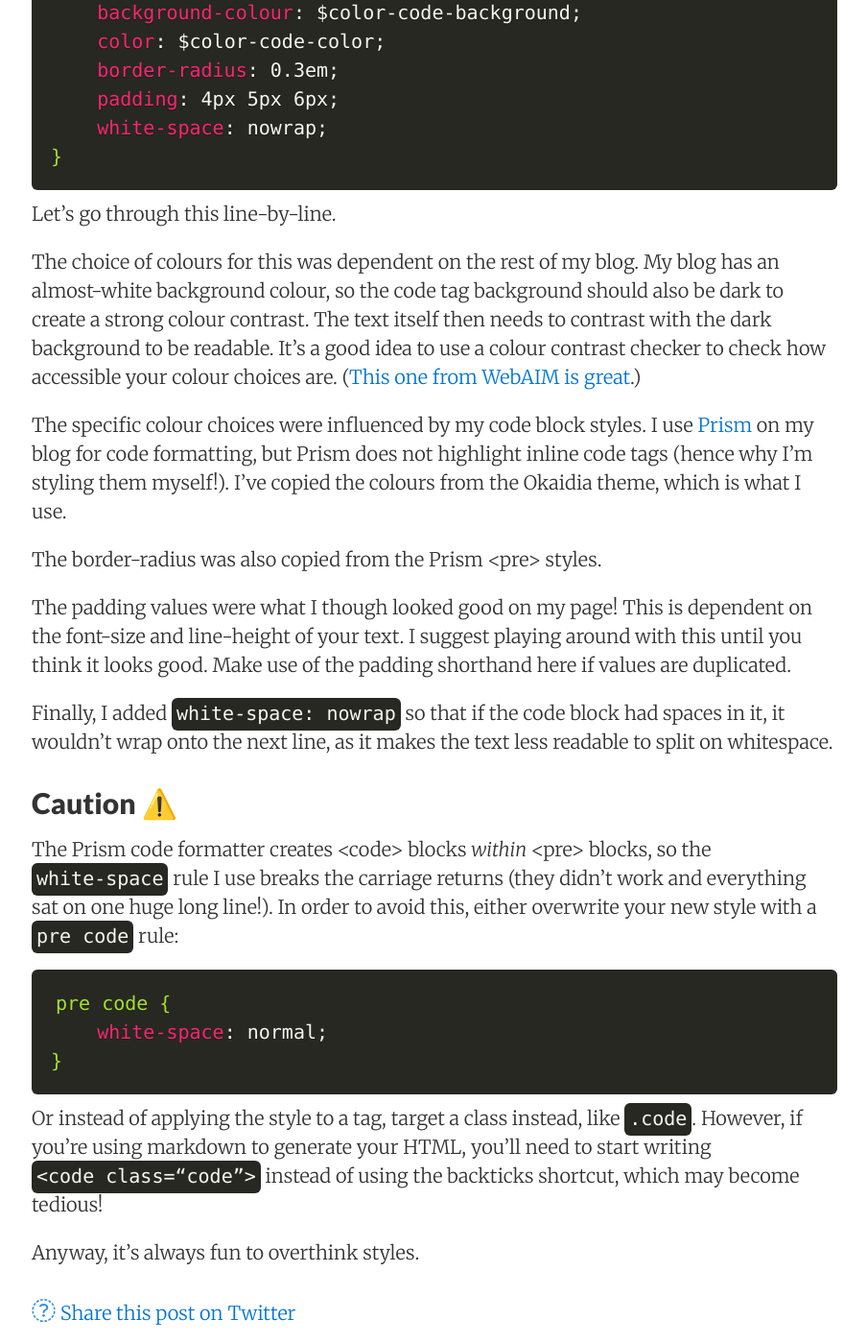
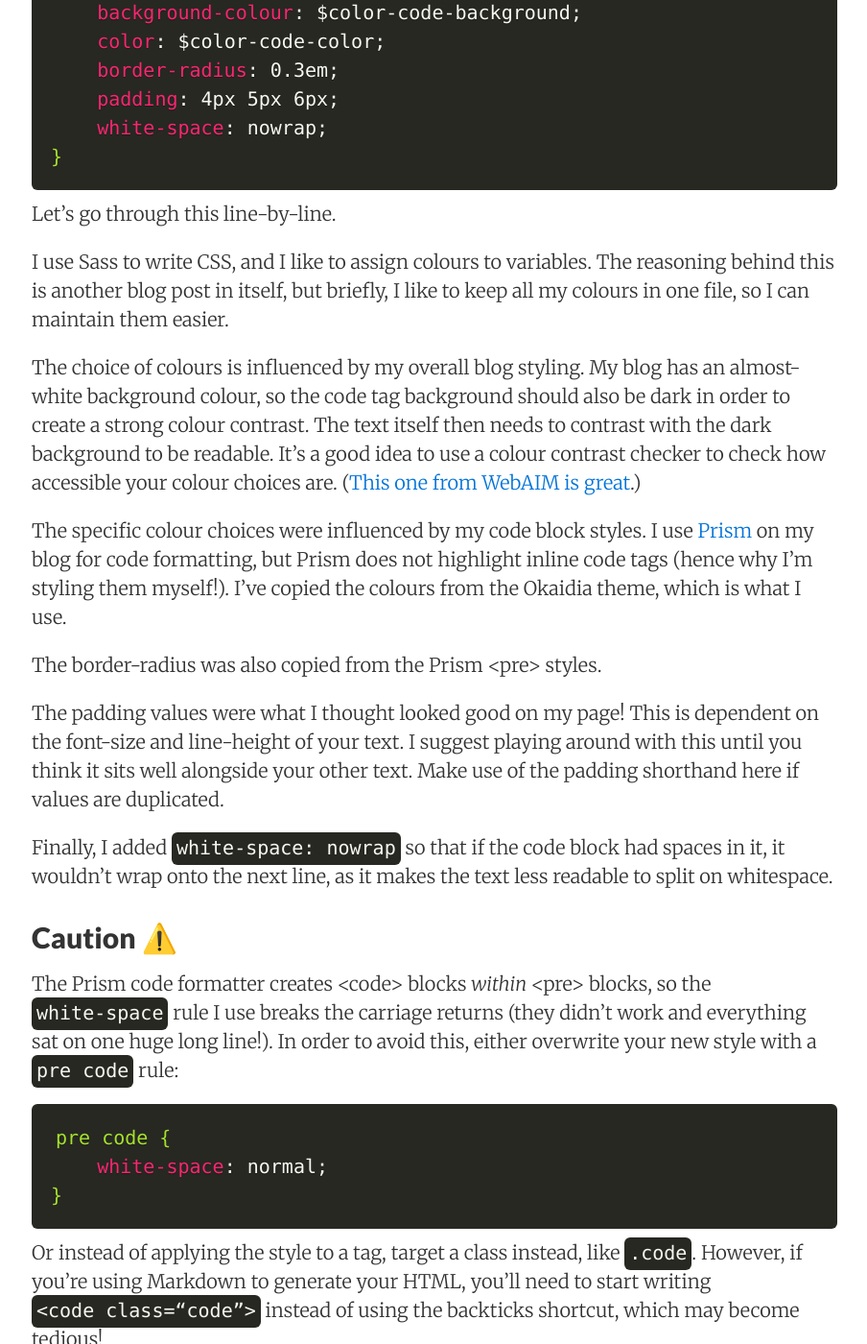
Before and after one commit to claire-codes/blog-com, a Jekyll site: the page built from _posts/2018-03-16-styling-inline-code-tags.markdown, in a window 1280 px wide and 1400 px high, scrolled down 1367 px. Shown: the whole window at 96% size, without its empty margins (187-1091 px from the left). Built offline with Jekyll 4.4.1, drawn with Linux system fonts in a browser that asks for light colours; nearby versions of some CDN libraries; comment, search, counter and statistics services are not loaded; some of the changed text lies outside the part shown.

Commit message:
:no_mobile_phones: Fix all the typos and stuff straight away

````diff
--- a/_posts/2018-03-16-styling-inline-code-tags.markdown
+++ b/_posts/2018-03-16-styling-inline-code-tags.markdown
@@ -11,7 +11,7 @@
 - sass
 ---
 
-I like writing tech-related blog posts (you’re reading one right now!). My posts often contain the &lt;code&gt; tag as I illustrate code examples. The default browser styles for this tag can be pretty dull, with just the system monospace font and a beige background colour. I've added my own custom style to this tag. This is a step-by-step explanation of it, as I'd rather do that than watch some drivel in Netflix today.
+I like writing tech-related blog posts (you’re reading one right now!). My posts often contain the &lt;code&gt; tag to illustrate code examples. The default browser styles for this tag can be pretty dull, with just the system monospace font and a beige background colour. I've added my own custom style to this tag. This is a step-by-step explanation of it, as I'd rather do that than watch some drivel in Netflix today.
 
 ## What does the code tag do?
 
@@ -50,13 +50,15 @@
 
 Let’s go through this line-by-line.
 
-The choice of colours for this was dependent on the rest of my blog. My blog has an almost-white background colour, so the code tag background should also be dark to create a strong colour contrast. The text itself then needs to contrast with the dark background to be readable. It’s a good idea to use a colour contrast checker to check how accessible your colour choices are. ([This one from WebAIM is great](https://webaim.org/resources/contrastchecker/).)
+I use Sass to write CSS, and I like to assign colours to variables. The reasoning behind this is another blog post in itself, but briefly, I like to keep all my colours in one file, so I can maintain them easier.
+
+The choice of colours is influenced by my overall blog styling. My blog has an almost-white background colour, so the code tag background should also be dark in order to create a strong colour contrast. The text itself then needs to contrast with the dark background to be readable. It’s a good idea to use a colour contrast checker to check how accessible your colour choices are. ([This one from WebAIM is great](https://webaim.org/resources/contrastchecker/).)
 
 The specific colour choices were influenced by my code block styles. I use [Prism](http://prismjs.com/) on my blog for code formatting, but Prism does not highlight inline code tags (hence why I'm styling them myself!). I’ve copied the colours from the Okaidia theme, which is what I use.
 
 The border-radius was also copied from the Prism &lt;pre&gt; styles.
 
-The padding values were what I though looked good on my page! This is dependent on the font-size and line-height of your text. I suggest playing around with this until you think it looks good. Make use of the padding shorthand here if values are duplicated.
+The padding values were what I thought looked good on my page! This is dependent on the font-size and line-height of your text. I suggest playing around with this until you think it sits well alongside your other text. Make use of the padding shorthand here if values are duplicated.
 
 Finally, I added `white-space: nowrap` so that if the code block had spaces in it, it wouldn’t wrap onto the next line, as it makes the text less readable to split on whitespace.
 
@@ -70,6 +72,6 @@
 }
 ```
 
-Or instead of applying the style to a tag, target a class instead, like `.code`. However, if you’re using markdown to generate your HTML, you'll need to start writing `<code class=“code”>` instead of using the backticks shortcut, which may become tedious!
+Or instead of applying the style to a tag, target a class instead, like `.code`. However, if you’re using Markdown to generate your HTML, you'll need to start writing `<code class=“code”>` instead of using the backticks shortcut, which may become tedious!
 
-Anyway, it’s always fun to overthink styles.
+Anyway, it’s always fun to overthink styles. [Here's a codepen demonstrating this style interactively](https://codepen.io/claireparker/pen/NyyNxw).
````
Also changed, not shown: other parts of _posts/2018-03-16-styling-inline-code-tags.markdown (+3 -3 lines).
